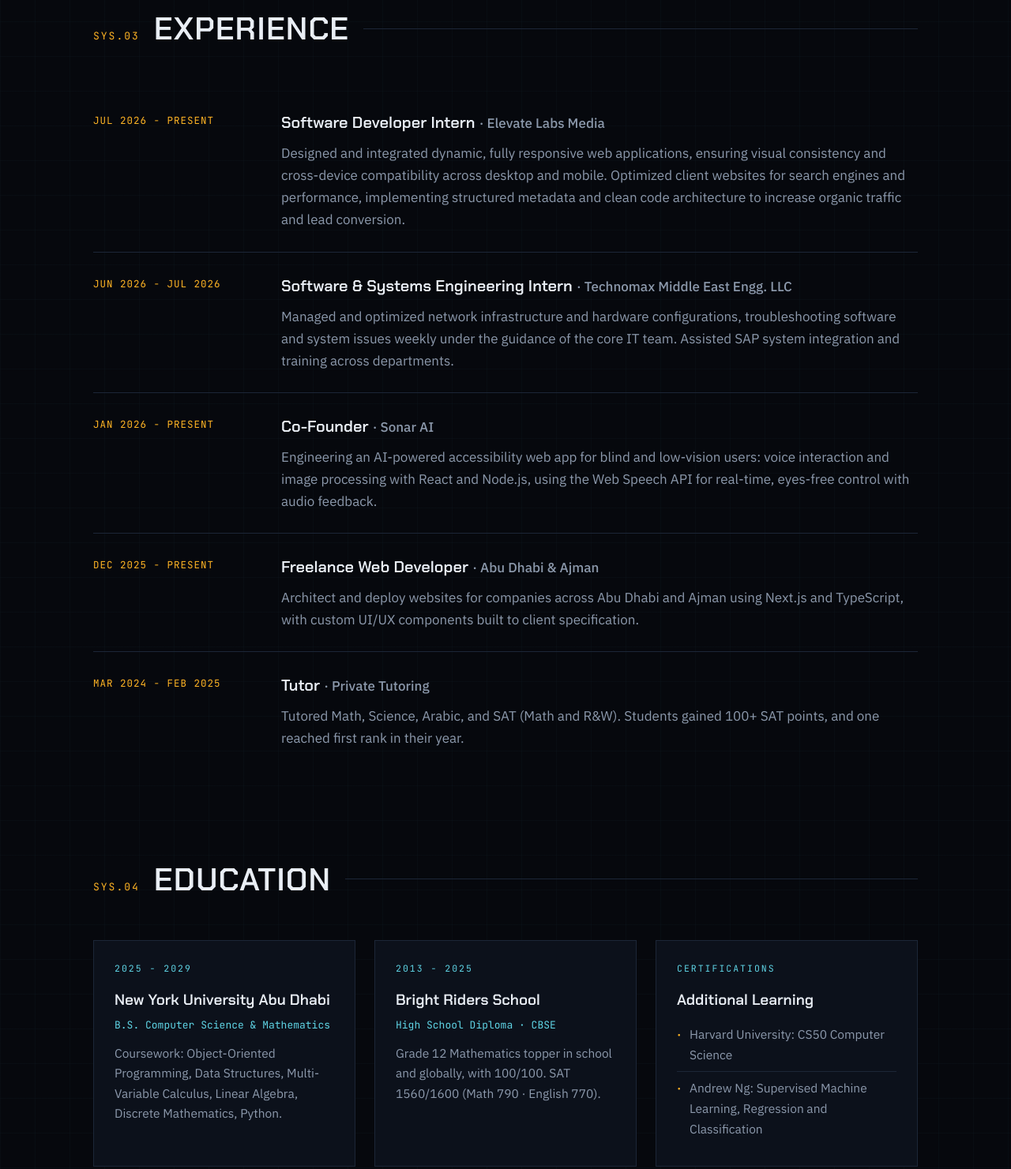
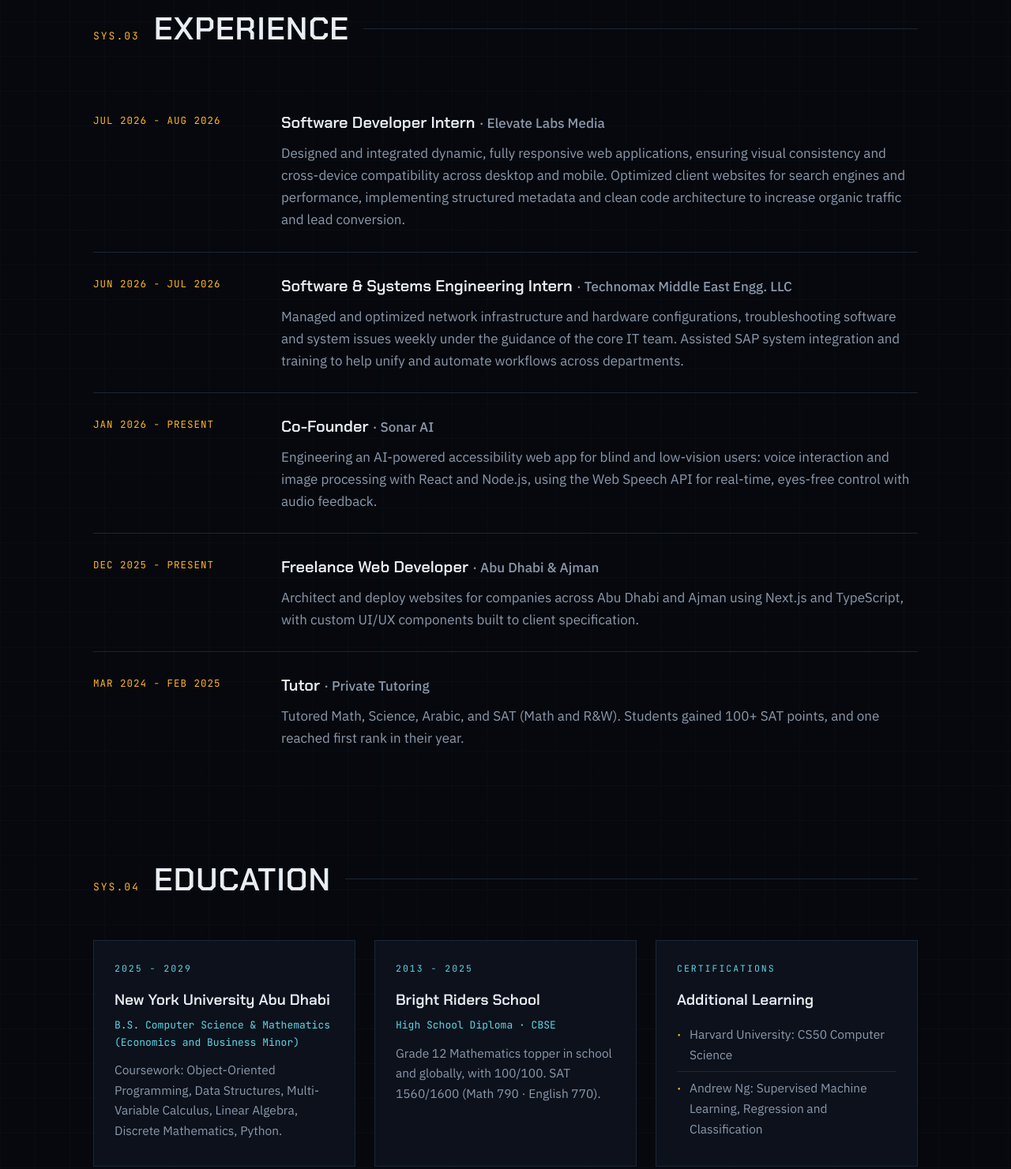
Before and after one commit to Farisfayyas/portfolio, a plain HTML site: page index.html in a window 1280 px wide. Shown: the part 2569-4050 px from the top of the page at 79% size. Drawn offline with Linux system fonts and the light colour scheme.

Commit message:
Sync with updated CV: Elevate Labs end date, Technomax wording, CS minor

```diff
--- a/index.html
+++ b/index.html
@@ -141,7 +141,7 @@
       </div>
       <ol class="timeline">
         <li class="t-item reveal">
-          <span class="t-date">JUL 2026 - PRESENT</span>
+          <span class="t-date">JUL 2026 - AUG 2026</span>
           <div class="t-body">
             <h3>Software Developer Intern <span>· Elevate Labs Media</span></h3>
             <p>Designed and integrated dynamic, fully responsive web applications, ensuring visual consistency and cross-device compatibility across desktop and mobile. Optimized client websites for search engines and performance, implementing structured metadata and clean code architecture to increase organic traffic and lead conversion.</p>
@@ -151,7 +151,7 @@
           <span class="t-date">JUN 2026 - JUL 2026</span>
           <div class="t-body">
             <h3>Software &amp; Systems Engineering Intern <span>· Technomax Middle East Engg. LLC</span></h3>
-            <p>Managed and optimized network infrastructure and hardware configurations, troubleshooting software and system issues weekly under the guidance of the core IT team. Assisted SAP system integration and training across departments.</p>
+            <p>Managed and optimized network infrastructure and hardware configurations, troubleshooting software and system issues weekly under the guidance of the core IT team. Assisted SAP system integration and training to help unify and automate workflows across departments.</p>
           </div>
         </li>
         <li class="t-item reveal">
@@ -189,7 +189,7 @@
         <div class="card reveal">
           <p class="project-tag">2025 - 2029</p>
           <h3>New York University Abu Dhabi</h3>
-          <p class="card-sub">B.S. Computer Science &amp; Mathematics</p>
+          <p class="card-sub">B.S. Computer Science &amp; Mathematics (Economics and Business Minor)</p>
           <p class="card-body">Coursework: Object-Oriented Programming, Data Structures, Multi-Variable Calculus, Linear Algebra, Discrete Mathematics, Python.</p>
         </div>
         <div class="card reveal">
```
